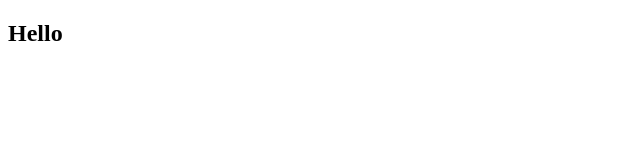
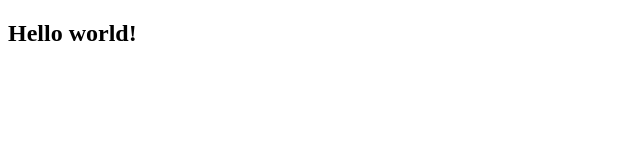
Before and after one commit to williampettersson/demo220901, a plain HTML site: page index.html in a window 1280 px wide. Shown: the whole page, without its empty margins (0-640 px from the left). Drawn offline with Linux system fonts and the light colour scheme.

Commit message:
change headline

```diff
--- a/index.html
+++ b/index.html
@@ -7,7 +7,7 @@
     <title>Document</title>
 </head>
 <body>
-    <h2>Hello </h2>
-
+    <h2>Hello world!</h2>
+    <br/>
 </body>
 </html>
```
